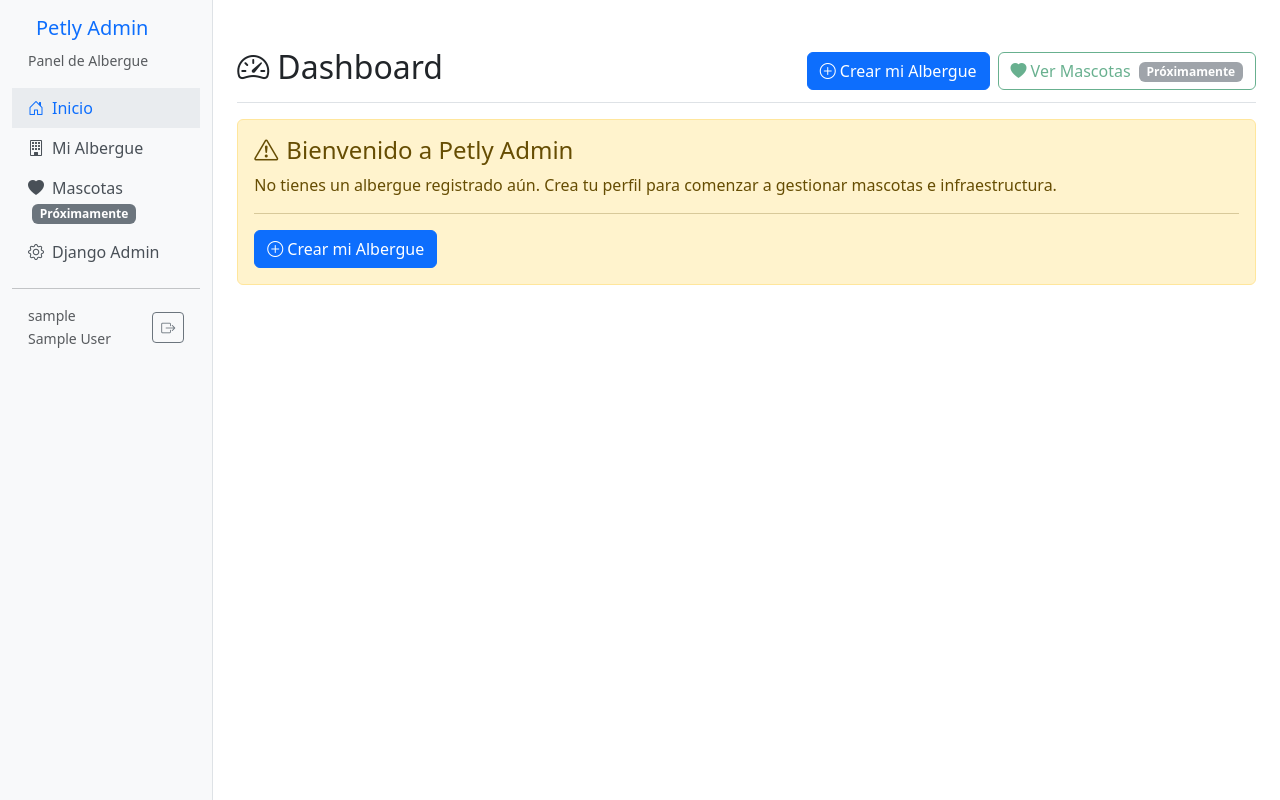
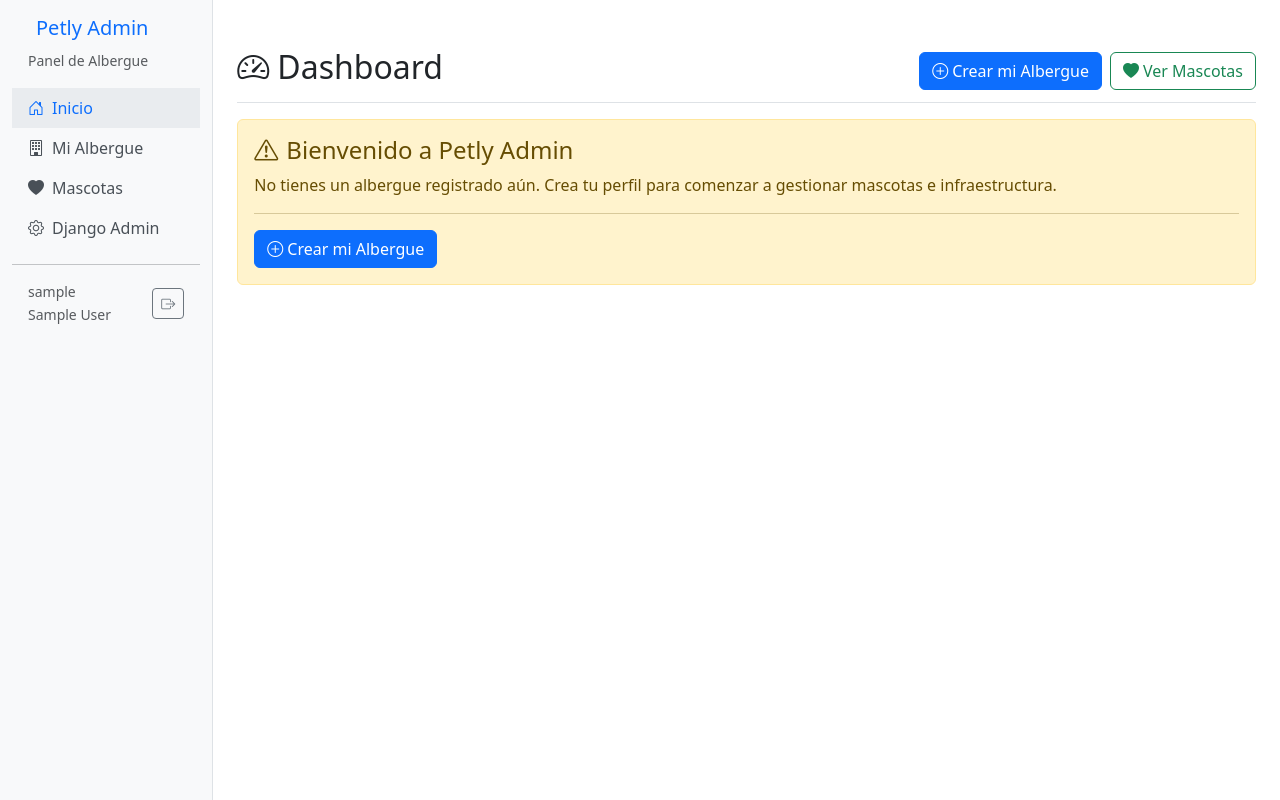
Before and after one commit to Programer-DMeli/Petly_Proyect, a Django app: page /panel/ in a window 1280 px wide. Run offline with Django 5.2, Linux system fonts and the light colour scheme; the visitor is signed in with stand-in values (Sample User, id 1); data that the repository does not hold is empty; some libraries are stand-ins or nearby versions.

Commit message:
feat(panel): habilitar rutas y enlaces de mascotas en panel web

```diff
--- a/backend-admin/config/urls.py
+++ b/backend-admin/config/urls.py
@@ -14,6 +14,12 @@ from apps.albergues.panel_views import (
     albergue_infraestructura,
     infraestructura_eliminar,
     infraestructura_editar,
+    mascota_lista,
+    mascota_crear,
+    mascota_editar,
+    mascota_eliminar,
+    mascota_cambiar_estado,
+    mascota_detalle,
 )
 
 
@@ -56,6 +62,14 @@ urlpatterns = [
     path("panel/albergue/infraestructura/", login_required(albergue_infraestructura), name="albergue_infraestructura"),
     path("panel/albergue/infraestructura/<int:infra_id>/eliminar/", login_required(infraestructura_eliminar), name="infraestructura_eliminar"),
     path("panel/albergue/infraestructura/<int:infra_id>/editar/", login_required(infraestructura_editar), name="infraestructura_editar"),
+
+    # Panel web - Mascotas
+    path("panel/mascotas/", login_required(mascota_lista), name="mascota_lista"),
+    path("panel/mascotas/crear/", login_required(mascota_crear), name="mascota_crear"),
+    path("panel/mascotas/<int:mascota_id>/editar/", login_required(mascota_editar), name="mascota_editar"),
+    path("panel/mascotas/<int:mascota_id>/eliminar/", login_required(mascota_eliminar), name="mascota_eliminar"),
+    path("panel/mascotas/<int:mascota_id>/cambiar-estado/", login_required(mascota_cambiar_estado), name="mascota_cambiar_estado"),
+    path("panel/mascotas/<int:mascota_id>/detalle/", login_required(mascota_detalle), name="mascota_detalle"),
 ]
 
 # Servir archivos estáticos en entorno de desarrollo
--- a/backend-admin/templates/base.html
+++ b/backend-admin/templates/base.html
@@ -43,8 +43,8 @@
                             </a>
                         </li>
                         <li class="nav-item">
-                            <a class="nav-link disabled" href="#" aria-disabled="true">
-                                <i class="bi bi-heart-fill me-2"></i>Mascotas <span class="badge bg-secondary ms-1">Próximamente</span>
+                            <a class="nav-link {% if request.path == '/panel/mascotas/' %}active{% endif %}" href="{% url 'mascota_lista' %}">
+                                <i class="bi bi-heart-fill me-2"></i>Mascotas
                             </a>
                         </li>
                         <li class="nav-item">
--- a/backend-admin/templates/panel/home.html
+++ b/backend-admin/templates/panel/home.html
@@ -15,9 +15,9 @@
                 <i class="bi bi-plus-circle me-1"></i>Crear mi Albergue
             </a>
         {% endif %}
-        <button class="btn btn-outline-success disabled" aria-disabled="true">
-            <i class="bi bi-heart-fill me-1"></i>Ver Mascotas <span class="badge bg-secondary ms-1">Próximamente</span>
-        </button>
+        <a href="{% url 'mascota_lista' %}" class="btn btn-outline-success">
+            <i class="bi bi-heart-fill me-1"></i>Ver Mascotas
+        </a>
     </div>
 </div>
 
```
